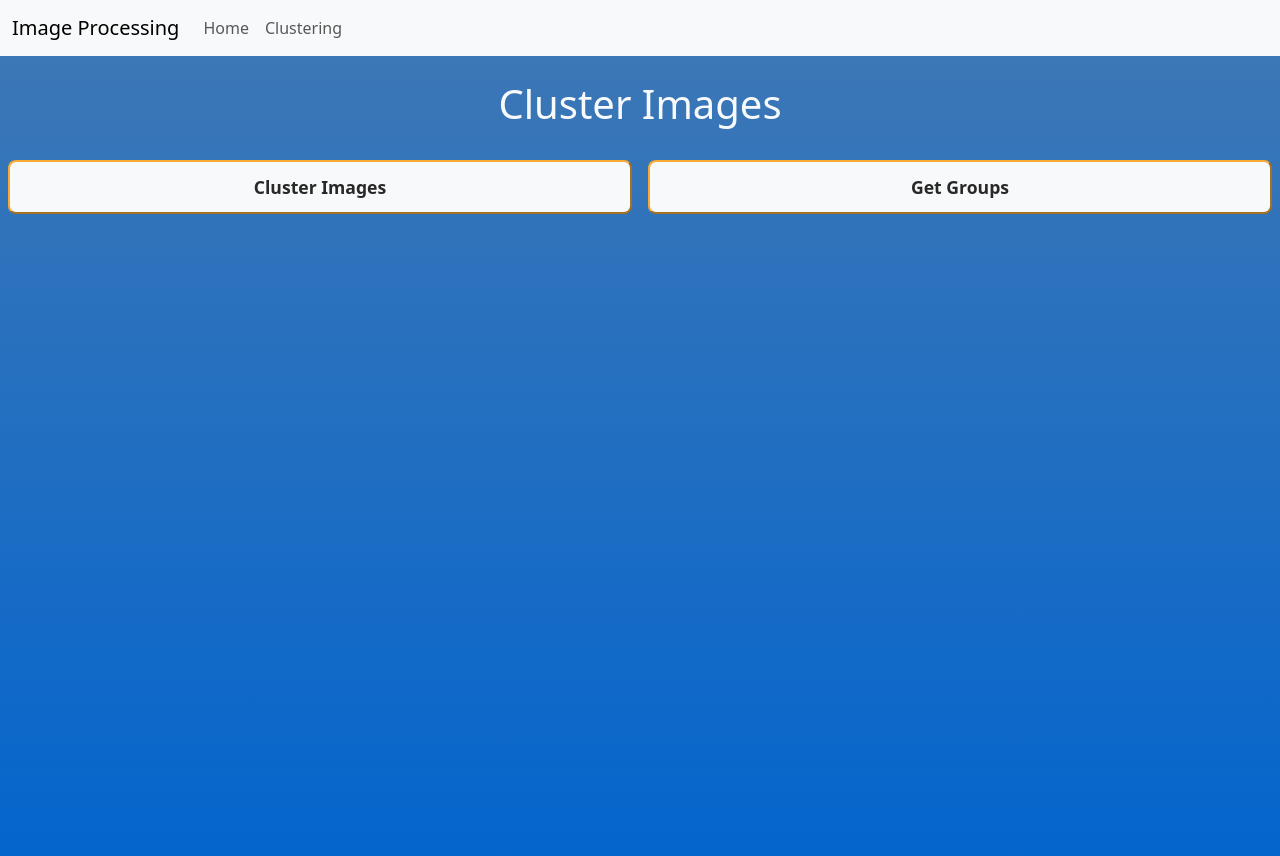
After one commit to DanielGrin31/FACE-Frontend, a Flask app: page /clustering in a window 1280 px wide. The commit adds this page. Run offline with Flask 3, Linux system fonts and the light colour scheme.

Commit message:
Add  Clustering

```diff
--- a/app.py
+++ b/app.py
@@ -3,9 +3,10 @@ import os
 import requests as req
 from flask import send_from_directory
 import tempfile
+import json
 APP_DIR = os.path.dirname(__file__)
 STATIC_FOLDER = os.path.join(APP_DIR, "static")
-SERVER_URL="http://127.0.0.1:5057";
+SERVER_URL = "http://127.0.0.1:5057"
 # Create the folders if they don't exist
 os.makedirs(STATIC_FOLDER, exist_ok=True)
 
@@ -14,7 +15,7 @@ app = Flask(__name__, static_folder=STATIC_FOLDER)
 
 @app.route("/pool/<path:filename>")
 def custom_static(filename):
-    return SERVER_URL+"/pool/"+filename;
+    return SERVER_URL + "/pool/" + filename
     # return send_from_directory(UPLOAD_FOLDER, filename)
 
 
@@ -29,14 +30,37 @@ app.secret_key = "your_secret_key"
 app.config["ROOT_FOLDER"] = APP_DIR
 app.config["SERVER_URL"] = SERVER_URL
 
-def saveTempFiles(temp_dir,files):
-    saved_files={};
+
+def saveTempFiles(temp_dir, files):
+    saved_files = {}
     for key, file in files.items():
-        if file.filename!='':
+        if file.filename != "":
             file_path = f"{temp_dir}/{file.filename}"
             file.save(file_path)
-            saved_files[key] = open(file_path, 'rb')
-    return saved_files;
+            saved_files[key] = open(file_path, "rb")
+    return saved_files
+
+
+@app.route("/clustering", methods=["GET", "POST"])
+def clustering():
+    errors = []
+    messages = []
+    groups = session.get("groups", {})
+    if request.method == "POST":
+        try:
+            jsonStr=request.form.get("jsonData","")
+            groups=json.loads(jsonStr);
+            session["groups"] = groups
+        except Exception as e:
+            print("failed to display clustering results because:");
+            print(e);
+    return render_template(
+        "clustering.html",
+        groups=groups,
+        errors=errors,
+        messages=messages,
+    )
+
 
 @app.route("/", methods=["GET", "POST"])
 def index():
@@ -47,52 +71,57 @@ def index():
     uploaded_images = session.get("uploaded_images", [])
     faces_length = session.get("faces_length", [0, 0])
     current_images = session.get("current_images", [])
-    combochanges = session.get("selected_faces", [-2,-2])
+    combochanges = session.get("selected_faces", [-2, -2])
 
     if request.method == "POST":
-        face_num_1 = (request.form.get("face_num1"))
-        face_num_2 = (request.form.get("face_num2"))
-        face_num_1= -2 if request.form.get("face_num1")=="" else int(face_num_1);
-        face_num_2= -2 if request.form.get("face_num2")=="" else int(face_num_2);
+        face_num_1 = request.form.get("face_num1")
+        face_num_2 = request.form.get("face_num2")
+        face_num_1 = -2 if request.form.get("face_num1") == "" else int(face_num_1)
+        face_num_2 = -2 if request.form.get("face_num2") == "" else int(face_num_2)
         combochanges = [face_num_1, face_num_2]
         action = request.form.get("action")
         if action == "Upload":
             with tempfile.TemporaryDirectory() as temp_dir:
-                saved_files=saveTempFiles(temp_dir,request.files);
-                if(len(saved_files)>0):
-                    response=req.post(SERVER_URL+"/api/upload",files=saved_files)
-                    data=response.json();
-                    errors=errors+data['errors'];
-                    if(len(data['images'])>0):
-                        max_size=2;
-                        initial=len(current_images)-1;
-                        uploaded=[x.filename for x in request.files.values() if x.filename!=''];
+                saved_files = saveTempFiles(temp_dir, request.files)
+                if len(saved_files) > 0:
+                    response = req.post(SERVER_URL + "/api/upload", files=saved_files)
+                    data = response.json()
+                    errors = errors + data["errors"]
+                    if len(data["images"]) > 0:
+                        max_size = 2
+                        initial = len(current_images) - 1
+                        uploaded = [
+                            x.filename
+                            for x in request.files.values()
+                            if x.filename != ""
+                        ]
                         for i in range(len(uploaded)):
-                            current_index=(initial+1+i)%max_size;
-                            if(current_index==initial+1):
-                                current_images.append(data['images'][i]);
+                            current_index = (initial + 1 + i) % max_size
+                            if current_index == initial + 1:
+                                current_images.append(data["images"][i])
                             else:
-                                current_images[current_index]=data['images'][i];
-                            faces_length[current_index]=data['faces_length'][i];
+                                current_images[current_index] = data["images"][i]
+                            faces_length[current_index] = data["faces_length"][i]
 
-                    uploaded_images=uploaded_images+data['images'];
+                    uploaded_images = uploaded_images + data["images"]
                 else:
-                    errors.append("Saving Images failed,make sure you uploaded 2 valid images");
-
+                    errors.append(
+                        "Saving Images failed,make sure you uploaded 2 valid images"
+                    )
 
         elif action in ["Detect", "Align"]:
             if action == "Align":
-                url=SERVER_URL+"/api/align";
+                url = SERVER_URL + "/api/align"
 
             elif action == "Detect":
-                url=SERVER_URL+"/api/detect";
-            if len(current_images)>0:
-                response=req.post(url,data={"images":current_images})
-                data=response.json();
-                uploaded_images=uploaded_images+data['images'];
-                errors=errors+data['errors'];
-                messages=messages+data['messages'];
-                faces_length=data['faces_length'];
+                url = SERVER_URL + "/api/detect"
+            if len(current_images) > 0:
+                response = req.post(url, data={"images": current_images})
+                data = response.json()
+                uploaded_images = uploaded_images + data["images"]
+                errors = errors + data["errors"]
+                messages = messages + data["messages"]
+                faces_length = data["faces_length"]
             else:
                 errors.append("No images uploaded!")
         elif action == "Clear":
@@ -101,29 +130,34 @@ def index():
             faces_length = [0, 0]
 
         elif action == "Compare":
-            url=SERVER_URL+"/api/compare";
-            response=req.post(url,data={"images":current_images,"selected_faces":combochanges})
-            data=response.json();
-            errors=errors+data['errors'];
-            messages=messages+data['messages'];
+            url = SERVER_URL + "/api/compare"
+            response = req.post(
+                url, data={"images": current_images, "selected_faces": combochanges}
+            )
+            data = response.json()
+            errors = errors + data["errors"]
+            messages = messages + data["messages"]
 
         elif action == "Check":
-            url=SERVER_URL+"/api/check";
-            if len(current_images)>0:
-                response=req.post(url,data={"image":current_images[0],"selected_face":combochanges[0]})
-                data=response.json();
-                errors=errors+data['errors'];
-                messages=messages+data['messages'];
-                most_similar_image=data['image']
+            url = SERVER_URL + "/api/check"
+            if len(current_images) > 0:
+                response = req.post(
+                    url,
+                    data={"image": current_images[0], "selected_face": combochanges[0]},
+                )
+                data = response.json()
+                errors = errors + data["errors"]
+                messages = messages + data["messages"]
+                most_similar_image = data["image"]
                 if most_similar_image:
                     if len(current_images) == 1:
                         current_images.append(most_similar_image)
                     else:
                         current_images[1] = most_similar_image
-                    combochanges[1]=data["face"];
-                    faces_length[1] = data['face_length'];
+                    combochanges[1] = data["face"]
+                    faces_length[1] = data["face_length"]
             else:
-                errors.append("No images uploaded!");
+                errors.append("No images uploaded!")
 
         session["current_images"] = current_images
         session["selected_faces"] = combochanges
--- /dev/null
+++ b/static/js/clustering.js
@@ -0,0 +1,80 @@
+$('.editButton').click(function () {
+    var button = $(this);
+    var textElement = button.prev('.editableText');
+    var currentText = textElement.text();
+    var inputElement = $('<input>').attr('type', 'text').val(currentText);
+    textElement.replaceWith(inputElement);
+    var confirmButton = $('<button>').text('Confirm');
+    inputElement.after(confirmButton);
+
+    confirmButton.click(async function(){
+        var updatedText = inputElement.val();
+        var newTextElement = $('<div>').addClass('editableText').text(updatedText);
+        inputElement.replaceWith(newTextElement);
+        jsonData = JSON.stringify({ old: currentText, new: updatedText });
+        let response = await postData("change_group_name", jsonData);
+        console.log(response);
+        confirmButton.remove();
+    });
+
+});
+
+
+$("#clusterBtn").on("click", async function () {
+    data=JSON.stringify({max_distance:0.5,min_samples:4,retrain:true});
+    let response = await postData("cluster",data);
+    const filteredData = {};
+    for (const key in response) {
+        if (Array.isArray(response[key]) && response[key].length <= 20) {
+            filteredData[key] = response[key];
+        }
+    }
+    sendJsonFormPost("clustering", filteredData);
+});
+$("#groupsBtn").on("click", async function () {
+    data=JSON.stringify({max_distance:0.5,min_samples:4});
+    let response = await postData("cluster",data);
+    const filteredData = {};
+    for (const key in response) {
+        if (Array.isArray(response[key]) && response[key].length <= 20) {
+            filteredData[key] = response[key];
+        }
+    }
+    sendJsonFormPost("clustering", filteredData);
+});
+async function test() {
+    jsonData = JSON.stringify({ old: "0", new: "Daniel Grinberg" });
+    let response = await postData("change_group_name", jsonData);
+    console.log(response);
+}
+
+async function handleFaceClick(src) {
+    let result = getOriginalImagePath(src)
+    let originalImagePath = decodeURI(result[0])
+    let face_num = result[1];
+    let startIndex = originalImagePath.indexOf("/pool/") + "/pool/".length;
+    let imageName = ""
+    if (startIndex !== -1) {
+        imageName = originalImagePath.substring(startIndex);
+
+    } else {
+
+        console.log("'/pool/' not found in the string.");
+        return;
+    }
+    let canvas = await makeCanvas(originalImagePath);
+    let faces = await findFace(imageName, face_num);
+    for (let i = 0; i < faces.length; i++) {
+        let face = faces[i];
+        let box = { x: face[0], y: face[1], width: face[2] - face[0], height: face[3] - face[1] }
+        let num = (face_num === -2) ? i : parseInt(face_num);
+        let drawOptions = {
+            label: `face ${num + 1}`,
+            lineWidth: 5
+        }
+        let drawBox = new faceapi.draw.DrawBox(box, drawOptions)
+        drawBox.draw(canvas)
+    }
+    let newWindow = window.open('', '_blank');
+    $(newWindow.document.body).append(canvas);
+}
--- /dev/null
+++ b/static/js/shared.js
@@ -0,0 +1,81 @@
+async function postData(endpoint, data) {
+  try {
+    const response = await fetch(`http://127.0.0.1:5057/api/${endpoint}`, {
+      method: "POST", // or 'PUT'
+      body: data,
+    });
+
+    const result = await response.json();
+    return result;
+  } catch (error) {
+    console.error("Error:", error);
+  }
+}
+async function getData(endpoint) {
+  try {
+    const response = await fetch(`http://127.0.0.1:5057/api/${endpoint}`, {
+      method: "GET", // or 'PUT'
+    });
+
+    const result = await response.json();
+    return result;
+  } catch (error) {
+    console.error("Error:", error);
+  }
+}
+function getOriginalImagePath(facePath) {
+  let pattern = /aligned_(\d+)_/;  //  regex pattern to capture digits
+  let match = pattern.exec(facePath);  // Executing the regex pattern on the string
+
+  if (match) {
+    let face_num = match[1]
+    let imagePath = facePath.replace(pattern, '');
+    imagePath = imagePath.replace("/static/", "/pool/")
+    return [imagePath, face_num];
+  }
+  return ["", 0];
+}
+async function findFace(image, face_num) {
+  let data = new FormData();
+  data.append("image", image)
+  let result = await postData("find", data);
+  if (face_num == -2) {
+    return result.boxes;
+
+  }
+  return [result.boxes[face_num]];
+}
+function makeCanvas(src) {
+  // Create a canvas element
+  let canvas = document.createElement('canvas');
+  let ctx = canvas.getContext('2d');
+
+  // Create an Image object
+  let img = new Image();
+  img.crossOrigin = "anonymous";  // This enables CORS
+  return new Promise((resolve, reject) => {
+    img.onload = function () {
+      const displaySize = { width: img.width, height: img.height };
+      faceapi.matchDimensions(canvas, displaySize);
+      ctx.drawImage(img, 0, 0, canvas.width, canvas.height);
+    };
+    img.onerror = (error) => reject(error);
+    // Set the source of the image
+    img.src = src;
+    resolve(canvas);
+  });
+}
+function sendJsonFormPost(endpoint,data){
+  const form = document.createElement('form');
+    form.action = `/${endpoint}`;
+    form.method = 'POST';
+
+    const jsonData = document.createElement('input');
+    jsonData.type = 'hidden';
+    jsonData.name = 'jsonData'; // This will be the key on the server side
+    jsonData.value = JSON.stringify(data);
+
+    form.appendChild(jsonData);
+    document.body.appendChild(form);
+    form.submit();
+}
--- a/templates/base.html
+++ b/templates/base.html
@@ -1,41 +1,81 @@
 <!DOCTYPE html>
 <html lang="en">
+
 <head>
   <meta charset="UTF-8" />
   <meta name="viewport" content="width=device-width, initial-scale=1.0" />
   <title>{%block title%} {% endblock %}</title>
 
-    <link
-      rel="stylesheet"
-      href="https://cdnjs.cloudflare.com/ajax/libs/font-awesome/5.15.3/css/all.min.css"
-    />
-    <link
-      href="https://cdn.jsdelivr.net/npm/bootstrap@5.3.2/dist/css/bootstrap.min.css"
-      rel="stylesheet"
-      integrity="sha384-T3c6CoIi6uLrA9TneNEoa7RxnatzjcDSCmG1MXxSR1GAsXEV/Dwwykc2MPK8M2HN"
-      crossorigin="anonymous"
-    />
-    <link
-    rel="stylesheet"
-    href="{{ url_for('static', filename='css/image.css') }}"
-  />
-    <script
-      src="https://cdn.jsdelivr.net/npm/bootstrap@5.3.2/dist/js/bootstrap.bundle.min.js"
+  <link rel="stylesheet" href="https://cdnjs.cloudflare.com/ajax/libs/font-awesome/5.15.3/css/all.min.css" />
+  <link href="https://cdn.jsdelivr.net/npm/bootstrap@5.3.2/dist/css/bootstrap.min.css" rel="stylesheet"
+    integrity="sha384-T3c6CoIi6uLrA9TneNEoa7RxnatzjcDSCmG1MXxSR1GAsXEV/Dwwykc2MPK8M2HN" crossorigin="anonymous" />
+  <link rel="stylesheet" href="{{ url_for('static', filename='css/image.css') }}" />
+  <script src="https://cdn.jsdelivr.net/npm/bootstrap@5.3.2/dist/js/bootstrap.bundle.min.js"
     integrity="sha384-C6RzsynM9kWDrMNeT87bh95OGNyZPhcTNXj1NW7RuBCsyN/o0jlpcV8Qyq46cDfL"
-      crossorigin="anonymous"
-    ></script>
+    crossorigin="anonymous"></script>
 
 
 </head>
 
 <body>
+
+
+  <script>
+    const errors = JSON.parse('{{ errors | tojson | safe}}');
+    const messages = JSON.parse('{{ messages | tojson | safe}}');
+    const SERVER_URL = "{{config['SERVER_URL']}}"
+
+  </script>
+<script src="{{url_for('static', filename='js/face-api.js')}}"></script>
+<script src="{{url_for('static', filename='js/shared.js')}}"></script>
+<script src="https://code.jquery.com/jquery-3.7.1.min.js"
+integrity="sha256-/JqT3SQfawRcv/BIHPThkBvs0OEvtFFmqPF/lYI/Cxo=" crossorigin="anonymous"></script>
+<nav class="navbar navbar-expand-lg bg-body-tertiary">
+  <div class="container-fluid">
+    <a class="navbar-brand" href="#">Image Processing</a>
+    <button class="navbar-toggler" type="button" data-bs-toggle="collapse" data-bs-target="#navbarSupportedContent" aria-controls="navbarSupportedContent" aria-expanded="false" aria-label="Toggle navigation">
+      <span class="navbar-toggler-icon"></span>
+    </button>
+    <div class="collapse navbar-collapse" id="navbarSupportedContent">
+      <ul class="navbar-nav me-auto mb-2 mb-lg-0">
+        <li class="nav-item">
+          <a class="nav-link " aria-current="page" href="/">Home</a>
+        </li>
+        <li class="nav-item">
+          <a class="nav-link" href="/clustering">Clustering</a>
+        </li>
+      </ul>
+    </div>
+  </div>
+</nav>
   {% block content %} {% endblock %}
-    <script
-      src="https://code.jquery.com/jquery-3.7.1.min.js"
-      integrity="sha256-/JqT3SQfawRcv/BIHPThkBvs0OEvtFFmqPF/lYI/Cxo="
-      crossorigin="anonymous"
-    ></script>
-    <script src="{{url_for('static', filename='js/face-api.js')}}"></script>
-    <script src="{{url_for('static', filename='js/image.js')}}"></script>
+
+
+  <div id="myModal" class="modal" tabindex="-1">
+    <div class="modal-dialog">
+      <div class="modal-content">
+        <div class="modal-header">
+          <h5 class="modal-title">Results</h5>
+          <button type="button" class="btn-close" data-bs-dismiss="modal" aria-label="Close"></button>
+        </div>
+        <div class="modal-body">
+          <span>
+            {%for message in messages %}
+            <p class="fw-bold">{{message|safe}}</p>
+            {% endfor %}
+            {%for error in errors %}
+            <p class="fw-bold text-danger">{{error|safe}}</p>
+            {% endfor %}
+            </p>
+        </div>
+        <div class="modal-footer">
+          <button type="button" class="btn btn-primary w-100" data-bs-dismiss="modal">Ok</button>
+        </div>
+      </div>
+    </div>
+  </div>
+
+
 </body>
+
 </html>
--- /dev/null
+++ b/templates/clustering.html
@@ -0,0 +1,38 @@
+{% extends "base.html" %} {% block title %} Image Processing {% endblock %}
+{%block content %}
+
+
+<div class="content">
+    <h1 class="text-light m-4 text-center user-select-none">Cluster Images</h1>
+    <div class="main-container mb-5">
+        <button id="clusterBtn" class="submit-btn rounded-3 w-75 m-2" type="button">Cluster Images</button>
+        <button id="groupsBtn" class="submit-btn rounded-3 w-75 m-2" type="button">Get Groups</button>
+    </div>
+    <div class="row m-0">
+
+        {% for groupId, faces in groups.items() %}
+        <div class="col-12">
+            <div class="d-flex  align-items-center h3 text-black">
+                <div>Id: </div>
+                <div class="editableText">{{groupId}}</div>
+                <div class="editButton btn px-1">
+                    <i class="fas fa-pen "></i>
+                </div>
+            </div>
+            <div class="row">
+                {% for face in faces %}
+                <div class="col-3 d-flex flex-column justify-content-center m-0">
+                    <img src="http://127.0.0.1:5057/static/{{face}}" onclick="handleFaceClick(this.src)" />
+                    <p class="text-truncate">{{ face }}</p>
+                </div>
+                {% endfor %}
+            </div>
+            {% endfor %}
+        </div>
+    </div>
+</div>
+
+
+
+<script src="{{url_for('static', filename='js/clustering.js')}}"></script>
+{% endblock %}
```
Also changed, not shown: static/js/image.js (+0 -26 lines), templates/image.html (+7 -26 lines). Lines whose indentation alone changed are shown as unchanged.
